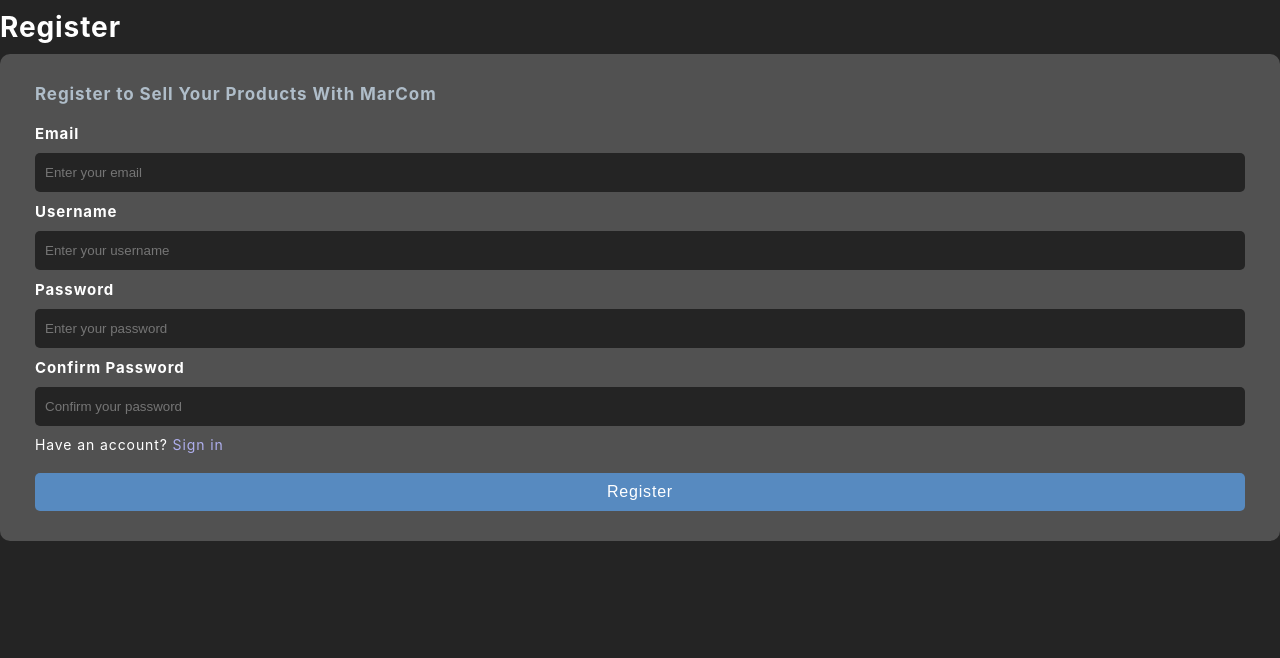
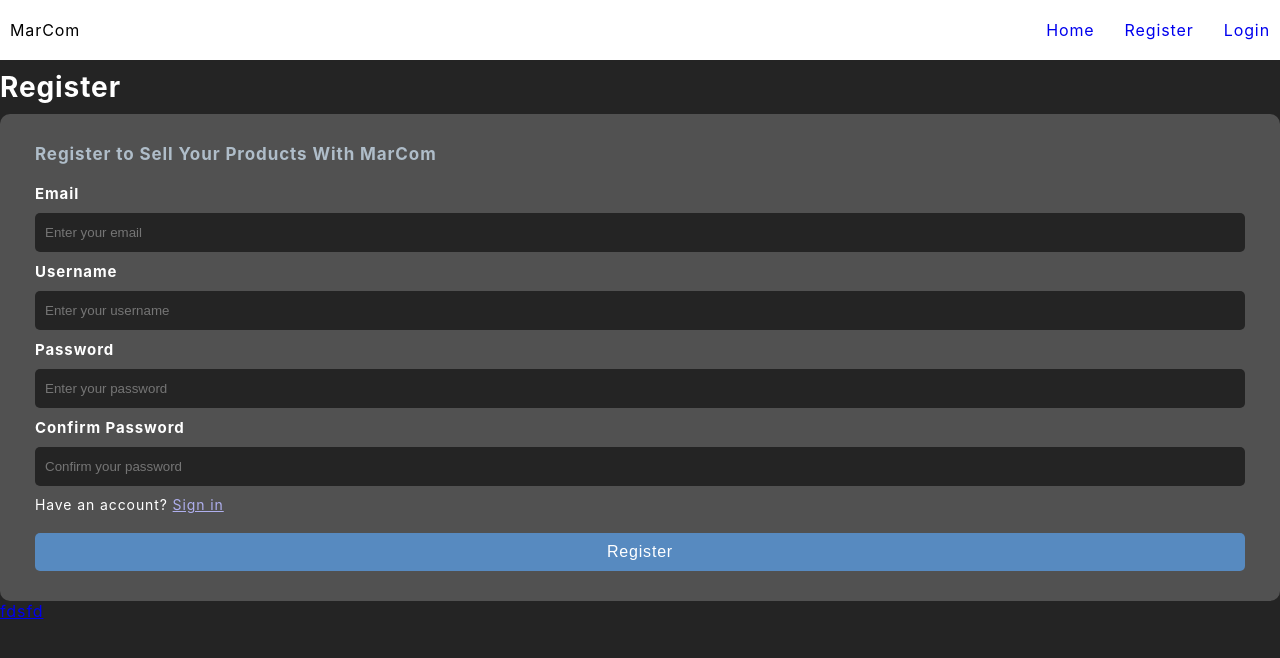
Before and after one commit to PiyushM8/MarkComFrontend, a React (Create React App) app: page /register in a window 1280 px wide. Shown: the top 658 px of the page. Built offline with nearby package versions, Linux system fonts and the light colour scheme.

Commit message:
Navbar Created, Working on Register Function

```diff
--- a/src/App.js
+++ b/src/App.js
@@ -1,15 +1,21 @@
 import { Routes, Route, Link } from "react-router-dom";
 import Register from "./component/auth/Register";
 import Login from "./component/auth/Login";
+import Navbar from "./component/navbar/Navbar"
 
 function App() {
   return (
     <div>
+      <Navbar/>
       <Routes>
         <Route path="*" element={<div>d</div>}/>
         <Route path="/register" element={<Register/>}/>
         <Route path="/login" element={<Login/>}/>
       </Routes>
+      <Link to={"/register"}>
+        <div>fdsfd</div>
+      </Link>
+
     </div>
   );
 }
--- a/src/component/auth/Register.jsx
+++ b/src/component/auth/Register.jsx
@@ -1,7 +1,25 @@
+import { Link } from "react-router-dom";
 import "./register.css"
 
 function Register()
 {
+    const register = () =>
+    {
+        const email = document.getElementById("email").value
+        const username = document.getElementById("username").value
+        const password = document.getElementById("password").value
+        const confirmPassword = document.getElementById("confirm-password").value
+
+
+
+        if(password === confirmPassword)
+        {
+
+        }else{
+            alert("Passwords Don't Match")
+        }
+    }
+
     return (
         <div class="signin-register-main">
             <h1>Register</h1>
@@ -9,22 +27,22 @@
                 <h2>Register to Sell Your Products With MarCom</h2>
 
                 <p>Email</p>
-                <input placeholder="Enter your email"/>
+                <input placeholder="Enter your email" id="email"/>
 
                 <p>Username</p>
-                <input placeholder="Enter your username"/>
+                <input placeholder="Enter your username" id="username"/>
 
                 <p>Password</p>
-                <input placeholder="Enter your password" type="password"/>
+                <input placeholder="Enter your password" id="password" type="password"/>
 
                 <p>Confirm Password</p>
-                <input placeholder="Confirm your password" type="password"/>
+                <input placeholder="Confirm your password" id="confirm-password" type="password"/>
 
                 <div class="signin-register-options">
-                    Have an account? <a>Sign in</a>
+                    Have an account? <Link to={"/login"}>Sign in</Link>
                 </div>
 
-                <button class="signin-register-btn">Register</button>
+                <button class="signin-register-btn" onClick={register}>Register</button>
             </div>
         </div>
     )
--- /dev/null
+++ b/src/component/navbar/Navbar.jsx
@@ -0,0 +1,26 @@
+import { Link } from "react-router-dom";
+import "./navbar.css"
+
+function Navbar()
+{
+    return (
+        <div className="navbar-cont">
+            <div className="navbar-comp-name">
+                MarCom
+            </div>
+            <div className="navbar-extra-cont">
+                <Link to={"/"}>
+                    <div>Home</div>
+                </Link>
+                <Link to={"/register"}>
+                    <div>Register</div>
+                </Link>
+                <Link to={"/login"}>
+                    <div>Login</div>
+                </Link>
+            </div>
+        </div>
+    )
+}
+
+export default Navbar;
--- /dev/null
+++ b/src/component/navbar/navbar.css
@@ -0,0 +1,22 @@
+.navbar-cont{
+    background-color: white;
+    display: flex;
+    justify-content: space-between;
+}
+.navbar-extra-cont{
+    display: flex;
+    grid-gap: 10px;
+}
+
+.navbar-comp-name{
+    padding: 20px 10px;
+}
+
+.navbar-extra-cont>a
+{
+    text-decoration: none;
+}
+
+.navbar-extra-cont>a>div{
+    padding: 20px 10px;
+}
```
